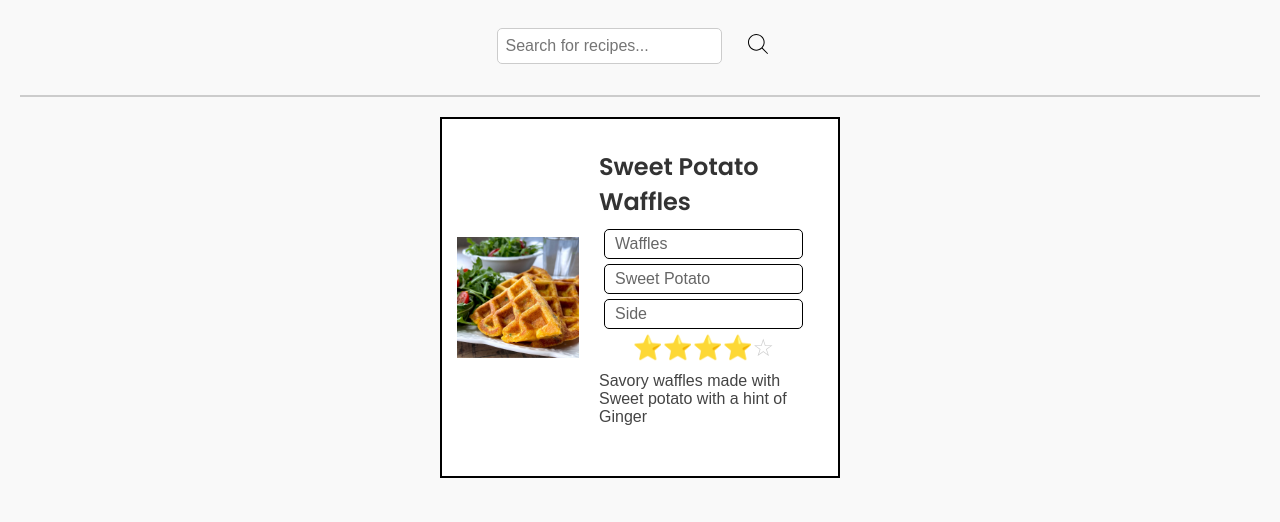
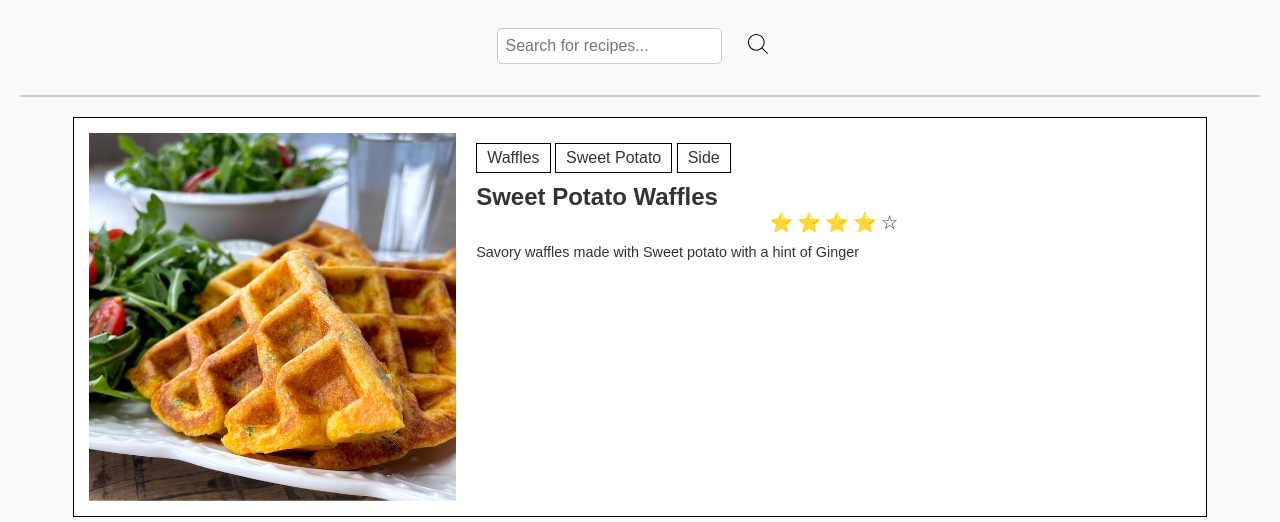
Before and after one commit to Macedo-Carlos/wdd131, a plain HTML site: page recipes/index.html in a window 1280 px wide. Shown: the part 72-594 px from the top of the page. Drawn offline with Linux system fonts and the light colour scheme.

Commit message:
More changes

```diff
--- a/recipes/index.html
+++ b/recipes/index.html
@@ -2,9 +2,24 @@
 <html lang="en">
 <head>
     <meta charset="UTF-8">
+    <meta name="author" content="Carlos Macedo">
+    <link rel="icon" href="images/recipe-book.png" type="image/x-icon">
     <meta name="viewport" content="width=device-width, initial-scale=1.0">
     <title>RECIPEBOOK</title>
     <link rel="stylesheet" href="recipes.css">
+    <!-- Open Graph meta tags -->
+    <meta property="og:title" content="RecipeBook">
+    <meta property="og:type" content="website" />
+    <meta property="og:description" content="RecipeBook is a collection of delicious, easy-to-follow recipes for every occasion.">
+    <meta property="og:image" content="https://macedo-carlos.github.io/wdd131/recipes/images/apple-crisp.jpg">
+    <meta property="og:url" content="https://macedo-carlos.github.io/wdd131/recipes/index.html">
+
+    <!-- Twitter Card meta tags -->
+    <meta name="twitter:card" content="summary_large_image">
+    <meta name="twitter:title" content="RecipeBook">
+    <meta name="twitter:description" content="RecipeBook is a collection of delicious, easy-to-follow recipes for every occasion.">
+    <meta name="twitter:image" content="https://macedo-carlos.github.io/wdd131/recipes/images/apple-crisp.jpg">
+
 </head>
 <body>
     <header>
@@ -15,7 +30,6 @@
     </header>
 
     <main>
-        <!-- Search Form Moved Here -->
         <form id="search-form">
             <input type="text" id="search-bar" placeholder="Search for recipes..." aria-label="Search recipes">
             <button type="submit">
@@ -23,18 +37,18 @@
             </button>
         </form>
 
-        <!-- Gray Separator Line -->
         <hr class="separator">
 
         <section id="recipes">
             <article class="recipe-card">
                 <img src="./images/sweet-potato-waffle-md.jpg" alt="Sweet Potato Waffles" class="recipe-image">
                 <div class="recipe-details">
+                    <div class="categories">
+                        <div class="category">Waffles</div>
+                        <div class="category">Sweet Potato</div>
+                        <div class="category">Side</div>
+                    </div>
                     <h2>Sweet Potato Waffles</h2>
-                    <div class="category">Waffles</div>
-                    <div class="category">Sweet Potato</div>
-                    <div class="category">Side</div>
-                    <!-- Updated Rating Section -->
                     <span class="rating" role="img" aria-label="Rating: 4 out of 5 stars">
                         <span aria-hidden="true" class="icon-star">⭐</span>
                         <span aria-hidden="true" class="icon-star">⭐</span>
--- a/recipes/recipes.css
+++ b/recipes/recipes.css
@@ -118,65 +118,53 @@ main {
 
 /* Recipe Card */
 .recipe-card {
+    background-color: white;
+    border: 1px solid black;
+    margin-bottom: 20px;
     display: flex;
     flex-direction: column;
-    align-items: center;
-    margin-bottom: 20px;
-    background-color: white;
-    border: 2px solid black; /* Black outline */
     padding: 15px;
-    width: 90%;
-    max-width: 400px;
 }
 
 .recipe-image {
     width: 100%;
     height: auto;
-    max-width: 100%;
 }
 
 .recipe-details {
-    padding: 15px;
     text-align: center;
+    padding: 10px 0;
 }
 
-h2 {
-    font-family: var(--secondary-font);
-    font-size: 1.5rem;
+.recipe-details .category {
+    display: inline-block;
+    border: 1px solid black;
+    padding: 5px 10px;
     margin-bottom: 10px;
+    cursor: pointer;
 }
 
-.category {
-    font-size: 1rem;
-    color: #666;
-    margin: 5px;
-    padding: 5px 10px;
-    border: 1px solid black; /* Black outline for button-like effect */
-    border-radius: 5px;
-    cursor: pointer;
+.recipe-name {
+    font-weight: bold;
+    font-size: 1.2rem;
 }
 
 .rating {
     display: flex;
     justify-content: center;
-    margin-bottom: 10px;
 }
 
-.icon-star, .icon-star-empty {
-    font-size: 1.5rem;
-    color: #f1c40f;
-}
-
-.icon-star-empty {
-    color: #ccc;
+.rating .icon-star, .rating .icon-star-empty {
+    font-size: 1.2rem;
+    margin: 0 2px;
 }
 
 .description {
-    font-size: 1rem;
-    color: #444;
-    margin-bottom: 20px;
-    display: none; /* Hidden on mobile by default */
+    display: block;
+    font-size: 0.9rem;
+    margin-top: 10px;
 }
+
 
 footer {
     width: 100%;
```
